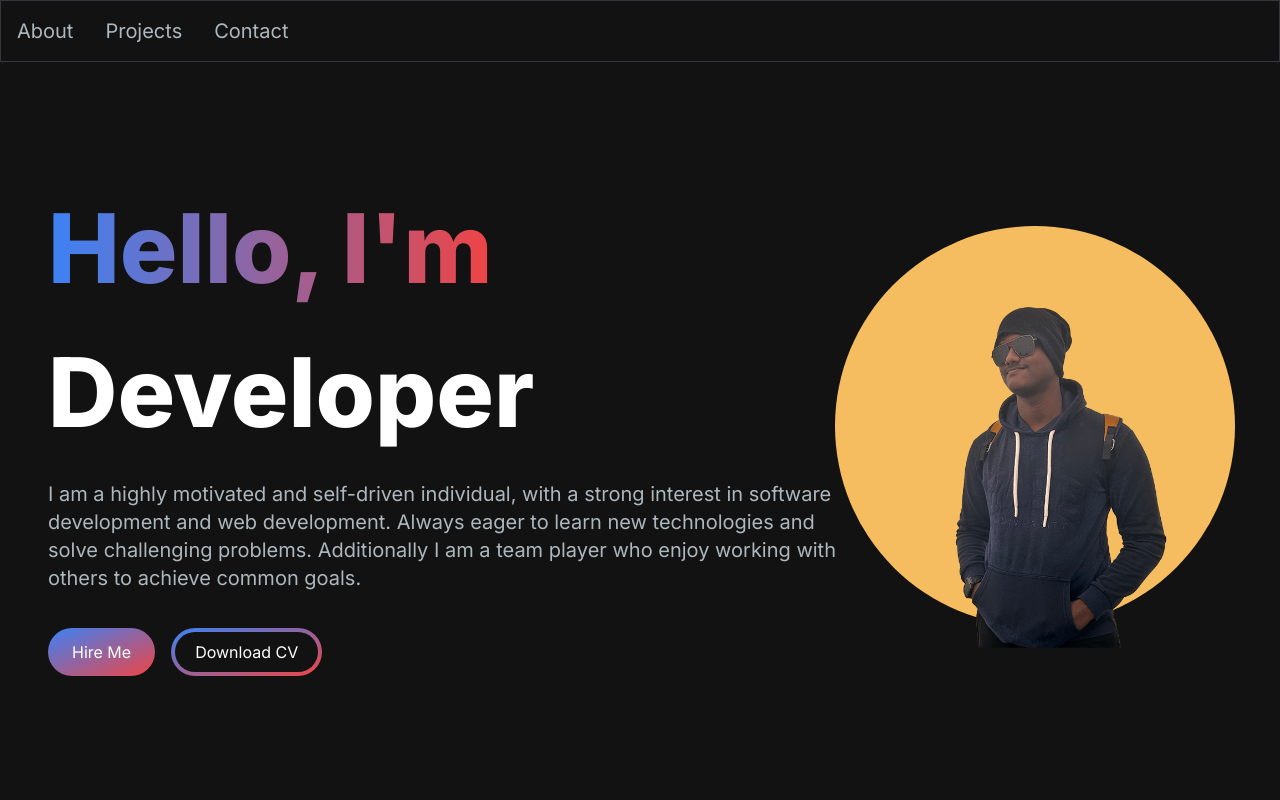
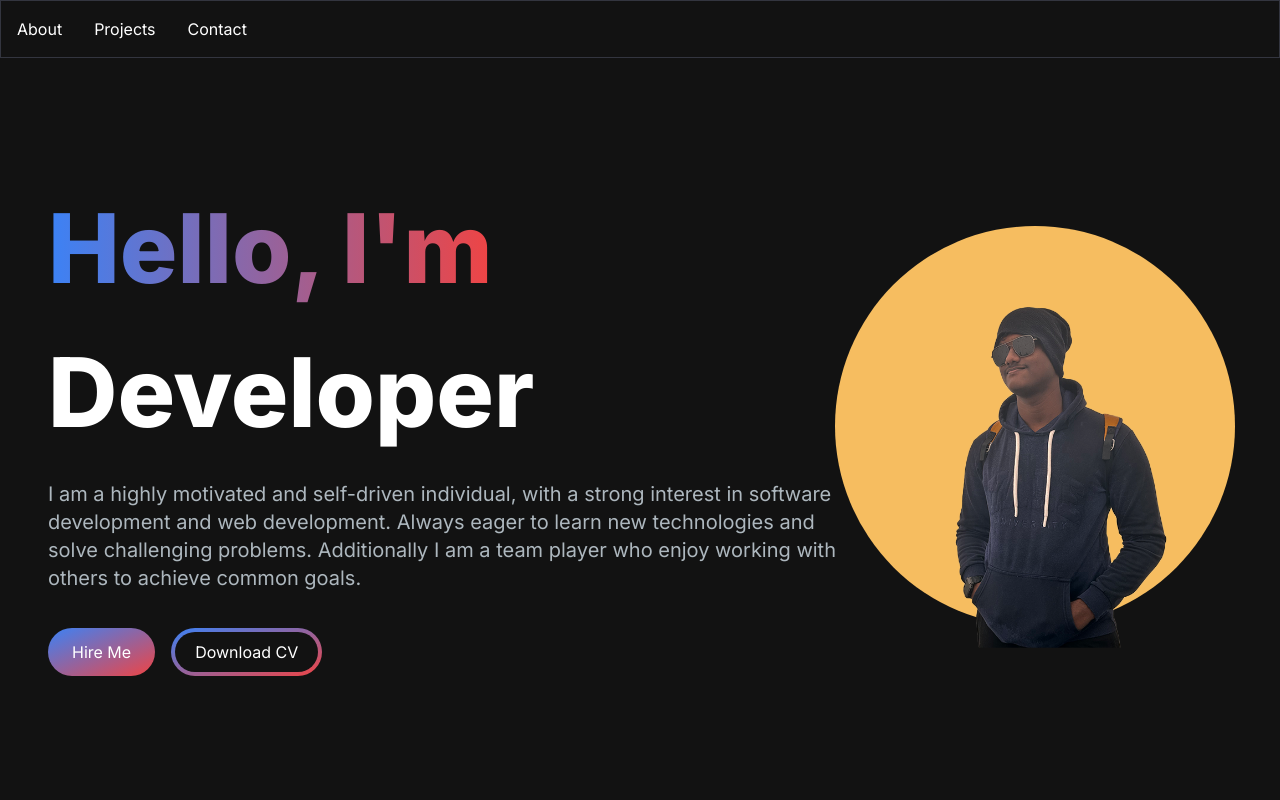
Before and after one commit to feelthevenom/rahulPortfolio, a Next.js app: page / in a window 1280 px wide. Shown: the top 800 px of the page. Built offline with nearby package versions, Linux system fonts and the light colour scheme.

Commit message:
fixed nav bar section redirect

```diff
--- a/src/app/components/Navbar.jsx
+++ b/src/app/components/Navbar.jsx
@@ -1,7 +1,6 @@
 "use client";
 import Link from "next/link";
 import React, { useState } from "react";
-import NavLink from "./NavLink";
 import { Bars3Icon, XMarkIcon } from "@heroicons/react/24/solid";
 import MenuOverlay from "./MenuOverlay";
 
@@ -47,7 +46,9 @@ const Navbar = () => {
           <ul className="flex p-4 md:p-0 md:flex-row md:space-x-8 mt-0">
             {navLinks.map((link, index) => (
               <li key={index}>
-                <NavLink href={link.path} title={link.title} />
+                <Link href={link.path} legacyBehavior>
+                  <a className="text-white hover:text-gray-300">{link.title}</a>
+                </Link>
               </li>
             ))}
           </ul>
```
